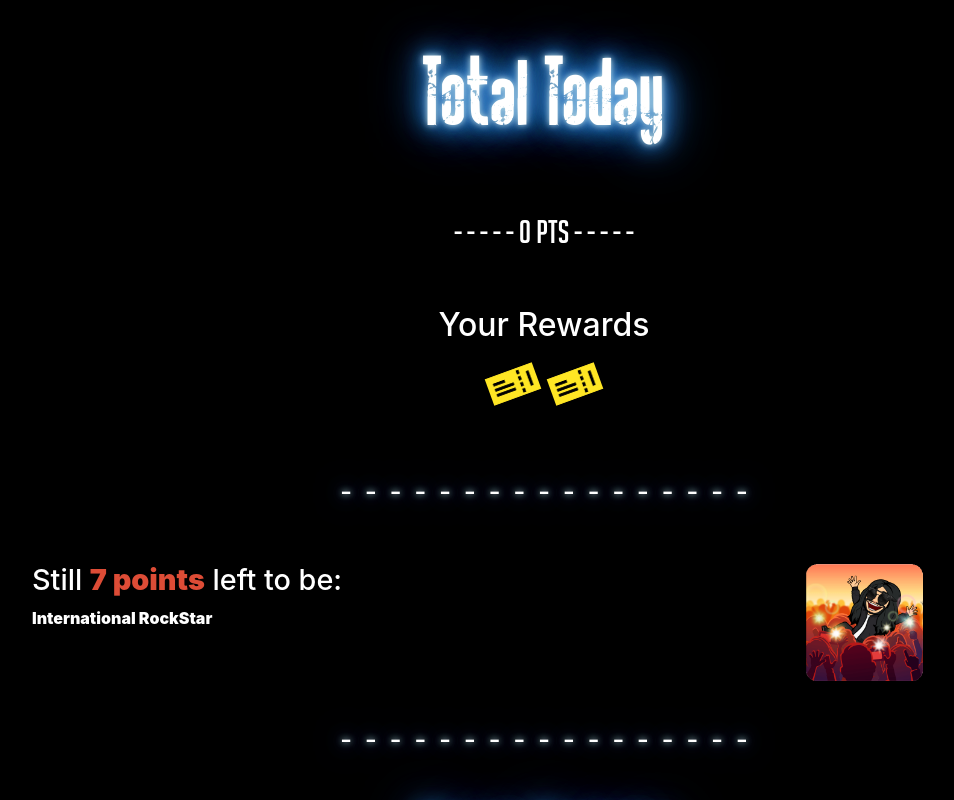
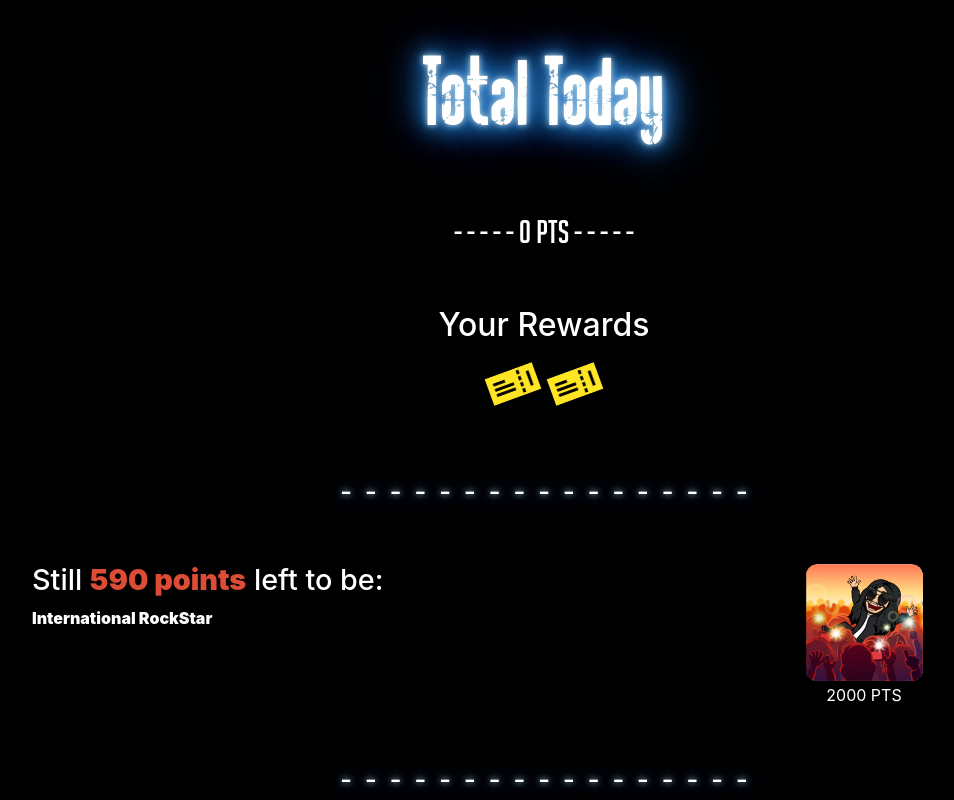
Before and after one commit to JenniferFromanger/Quoi-de-neuf, a React (Create React App) app in the folder quoi-de-neuf/: page /Report in a window 1280 px wide. Shown: the top 800 px of the page, without its empty margins (96-1050 px from the left). Built offline with nearby package versions, Linux system fonts and the light colour scheme.

Commit message:
adding an account remaining before new status

```diff
--- a/quoi-de-neuf/src/components/Report.jsx
+++ b/quoi-de-neuf/src/components/Report.jsx
@@ -6,11 +6,12 @@ import "./Report.scss";
 
 export default function Report() {
   const score = useSelector((state) => state.score);
-  let countPoint = [score, 240.00, 230.00, 290.00, 130.00, 100.00, 200.00, 220.00];
+  let countPoint = [score, 240.0, 230.0, 290.0, 130.0, 100.0, 200.0, 220.0];
 
   const totalPoint = countPoint.reduce(
     (accumulator, currentValue) => accumulator + currentValue
   );
+
   let printDays = [];
   for (let i = 6; i >= 0; i--) {
     printDays.push(
@@ -19,6 +20,8 @@ export default function Report() {
       "PTS"
     );
   }
+
+  const pointLeft = 2000 - totalPoint;
 
   return (
     <div className="report">
@@ -37,7 +40,8 @@ export default function Report() {
       <div className="remainingpoints">
         <div className="txt">
           <h2>
-            Still <span className="ptlefts">7 points</span> left to be:
+            Still <span className="ptlefts">{pointLeft} points</span> left to
+            be:
           </h2>
           <p>International RockStar</p>
         </div>
@@ -47,6 +51,7 @@ export default function Report() {
             alt="avatar international RockStar"
             width="120px"
           />
+          <p>2000 PTS</p>
         </div>
       </div>
       <h2 className="separate">- - - - - - - - - - - - - - - - -</h2>
--- a/quoi-de-neuf/src/reducer/reducer.js
+++ b/quoi-de-neuf/src/reducer/reducer.js
@@ -1,5 +1,6 @@
 const store = {
   score: 0,
+  totalPoint: 1410,
 };
 
 const reducer = (state = { ...store }, action) => {
@@ -46,6 +47,11 @@ const reducer = (state = { ...store }, action) => {
         drinkToday: action.answer,
         score: state.score + action.points,
       };
+    case "ADD_Points":
+      return {
+        ...store,
+        totalPoint: state.totalPoint + state.score,
+      };
     default:
       return state;
   }
```
